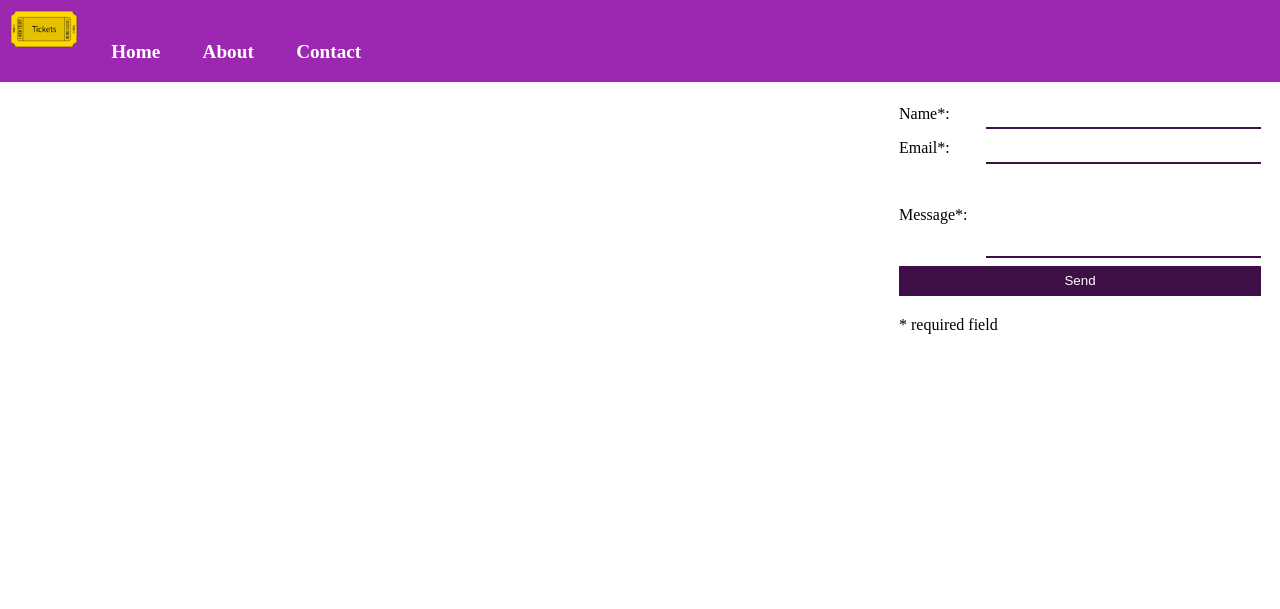
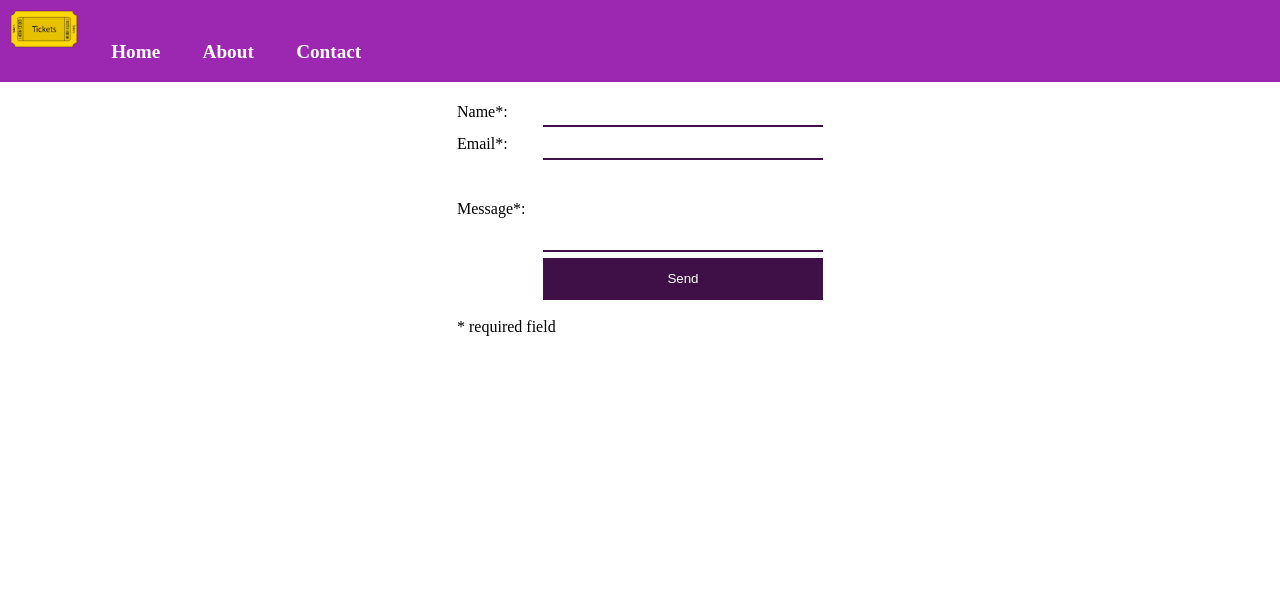
Before and after one commit to bjarkifannar/VSH2A3U_Lokaverkefni, a PHP site: page /contact.php in a window 1280 px wide. Shown: the top 609 px of the page. Run offline with PHP 8.4, Linux system fonts and the light colour scheme; some libraries are stand-ins or nearby versions.

Commit message:
Fixed the contact page

```diff
--- /dev/null
+++ b/_scss/contact.css
@@ -0,0 +1 @@
+.contact-div{padding:1em;width:100%}.contact-table{width:100%;border-collapse:collapse}.contact-table input,.contact-table textarea{background-color:transparent;border:0;border-bottom:2px solid #3f1048;outline:0;padding:.5em;margin:0;width:100%}.contact-table input[type="button"]{background-color:#3f1048;color:white;border:0;padding:1em}.contact-table input[type="button"]:hover{background-color:#9C27B0;cursor:pointer}.contact-table textarea{resize:none}@media screen and (min-width: 48em){.contact-div{width:25em;margin:0 auto}}
--- /dev/null
+++ b/_scss/contact.scss
@@ -0,0 +1,44 @@
+$color: #9C27B0;
+
+.contact-div {
+	padding: 1em;
+	width: 100%;
+}
+
+.contact-table {
+	width: 100%;
+	border-collapse: collapse;
+
+	input, textarea {
+		background-color: transparent;
+		border: 0;
+		border-bottom: 2px solid darken($color, 25%);
+		outline: 0;
+		padding: .5em;
+		margin: 0;
+		width: 100%;
+	}
+
+	input[type="button"] {
+		background-color: darken($color, 25%);
+		color: white;
+		border: 0;
+		padding: 1em;
+
+		&:hover {
+			background-color: $color;
+			cursor: pointer;
+		}
+	}
+
+	textarea {
+		resize: none;
+	}
+}
+
+@media screen and (min-width: 48em) {
+	.contact-div {
+		width: 25em;
+		margin: 0 auto;
+	}
+}
--- a/_scss/footer.css
+++ b/_scss/footer.css
@@ -1 +1 @@
-.footer{background-color:#9C27B0;color:white;display:table-row;height:0}.footer-list{margin:0 auto;padding:0}.footer-list li{padding:.5em 0}.contact-div{padding:1em;width:100%}.contact-table{width:100%}.contact-table input,.contact-table textarea{color:white;background-color:transparent;border:0;border-bottom:2px solid #3f1048;outline:0;padding:.5em;margin:0;width:100%}.contact-table input[type="button"]{background-color:#3f1048}.contact-table textarea{resize:none}@media screen and (min-width: 48em){.footer-list{width:20em;float:left}.contact-div{width:25em;float:right}}
+.footer{background-color:#9C27B0;color:white;display:table-row;height:0}.footer-list{margin:0 auto;padding:0}.footer-list li{padding:.5em 0}@media screen and (min-width: 48em){.footer-list{width:20em;float:left}}
--- a/_scss/footer.scss
+++ b/_scss/footer.scss
@@ -16,42 +16,9 @@ $footerColor: #9C27B0;
 	}
 }
 
-.contact-div {
-	padding: 1em;
-	width: 100%;
-}
-
-.contact-table {
-	width: 100%;
-
-	input, textarea {
-		color: white;
-		background-color: transparent;
-		border: 0;
-		border-bottom: 2px solid darken($footerColor, 25%);
-		outline: 0;
-		padding: .5em;
-		margin: 0;
-		width: 100%;
-	}
-
-	input[type="button"] {
-		background-color: darken($footerColor, 25%);
-	}
-
-	textarea {
-		resize: none;
-	}
-}
-
 @media screen and (min-width: 48em) {
 	.footer-list {
 		width: 20em;
 		float: left;
 	}
-
-	.contact-div {
-		width: 25em;
-		float: right;
-	}
 }
--- a/_scss/header.css
+++ b/_scss/header.css
@@ -1 +1 @@
-.header{display:table-row;margin:0;padding:0;height:11.5em}.header img{height:3em;padding:.5em}.header .link-padding{padding:1em}.header-list{width:100%;margin:0;padding:0;background-color:#9C27B0;position:absolute;top:0;left:0}.header-list li{width:100%;display:block}.header-link{text-decoration:none;color:white;font-size:120%;font-weight:bold;display:block}.change-bg:hover{background-color:#d176e1}@media screen and (min-width: 48em){.header{height:5em}.header-list li{position:relative;top:0;margin:0;width:auto;text-align:center;display:inline-block}}
+.header{display:table-row;margin:0;padding:0;height:15em}.header img{height:3em;padding:.5em}.header .link-padding{padding:1em}.header-list{width:100%;margin:0;padding:0;background-color:#9C27B0;position:absolute;top:0;left:0}.header-list li{width:100%;display:block}.header-link{text-decoration:none;color:white;font-size:120%;font-weight:bold;display:block}.change-bg:hover{background-color:#d176e1}@media screen and (min-width: 48em){.header{height:5em}.header-list li{position:relative;top:0;margin:0;width:auto;text-align:center;display:inline-block}}
--- a/_scss/header.scss
+++ b/_scss/header.scss
@@ -1,5 +1,5 @@
 $headerBgColor: #9C27B0;
-$mobileHeaderHeight: 11.5em;
+$mobileHeaderHeight: 15em;
 $headerHeight: 5em;
 
 .header {
--- a/_scss/style.scss
+++ b/_scss/style.scss
@@ -41,6 +41,7 @@ ul {
 @import 'footer';
 @import 'main';
 @import 'buy';
+@import 'contact';
 
 @media screen and (min-width: 40em) {
 	.col-1-3, .col-1-4 {
--- a/contact.php
+++ b/contact.php
@@ -38,7 +38,8 @@
 							</td>
 						</tr>
 						<tr>
-							<td colspan="2">
+							<td></td>
+							<td>
 								<input type="button" name="submit" value="Send">
 							</td>
 						</tr>
--- a/inc/head.php
+++ b/inc/head.php
@@ -1,5 +1,5 @@
 <meta charset="UTF-8">
 <meta name="viewport" content="width=device-width, initial-scale=1.0">
-<title>Lokaverkefni - Prototype</title>
+<title>VSH2A3U - Lokaverkefni</title>
 <link rel="stylesheet" type="text/css" href="css/style.css">
 <script src="https://ajax.googleapis.com/ajax/libs/jquery/2.1.4/jquery.min.js"></script>
```
Also changed, not shown: _scss/style.css (+1 -1 lines), css/style.css (+1 -1 lines).
